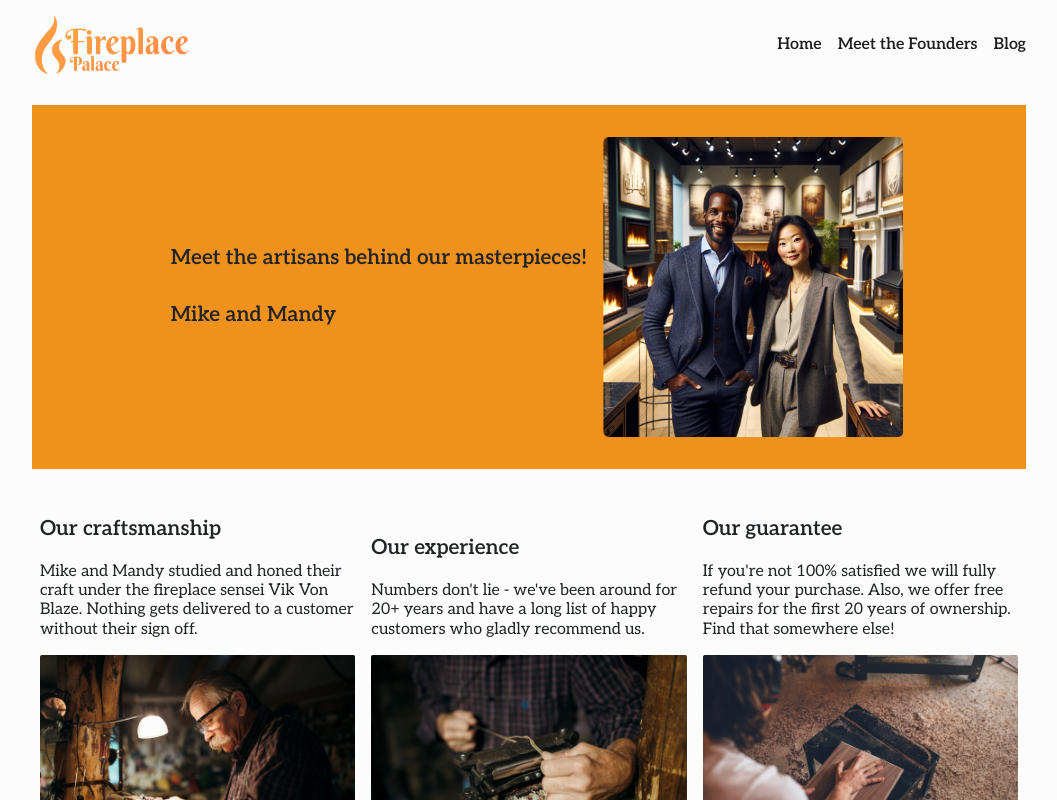
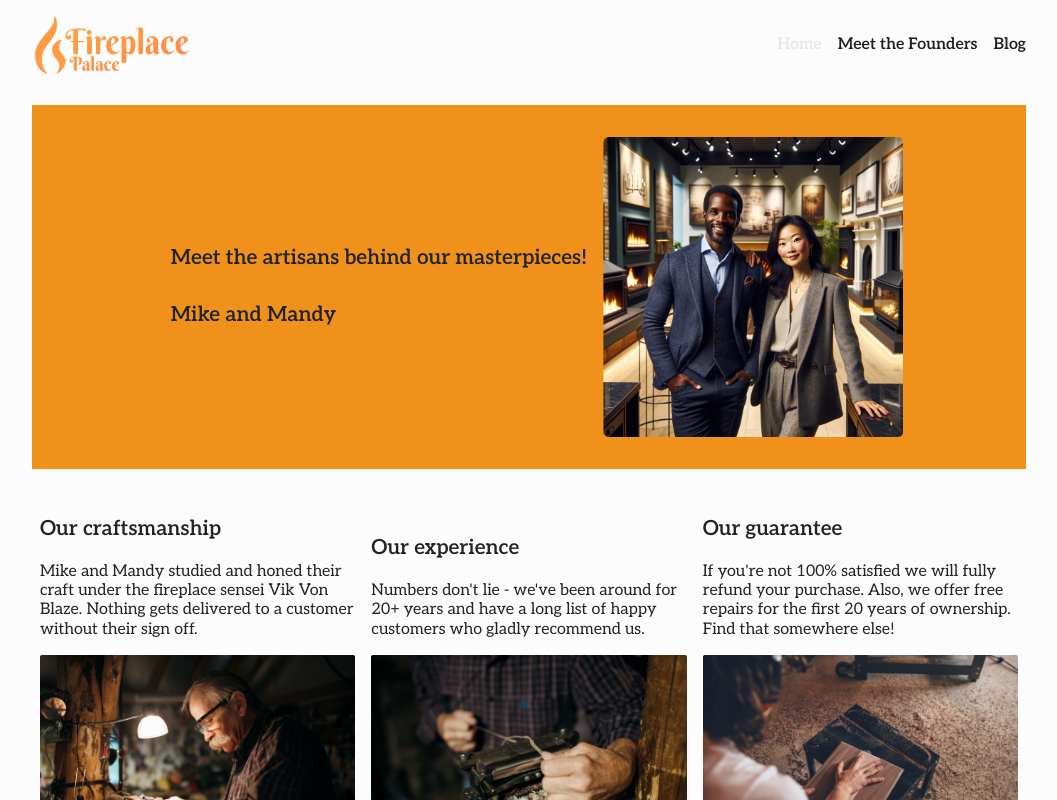
Before and after one commit to moose-hub/Fireplace-Palace, a Next.js app: page /founders in a window 1280 px wide. In both pictures the pointer is over the link "Home". Shown: the top 800 px of the page, without its empty margins (111-1168 px from the left). Built offline with nearby package versions, Linux system fonts and the light colour scheme.

Commit message:
Add styling to the nav drawer

```diff
--- a/components/header/header.css
+++ b/components/header/header.css
@@ -72,9 +72,17 @@ header {
   text-align: right;
 }
 
+.nav__list-mobile>li::after {
+  content: " -";
+}
+
 .nav__link {
   color: rgb(30, 30, 30);
   text-decoration: none;
+}
+
+.nav__link:hover {
+  color: rgb(230, 230, 230);
 }
 
 .nav__button-mobile {
```
